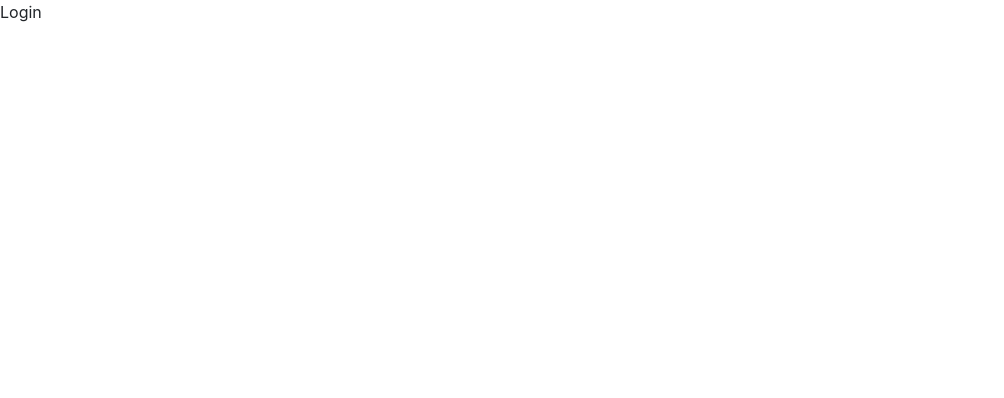
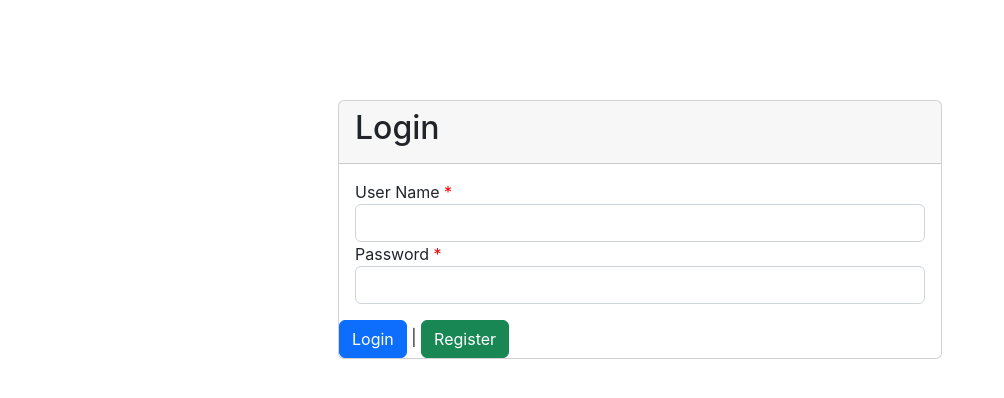
Before and after one commit to stephanygrace/signup-login_reactjs, a React (Create React App) app: page /login in a window 1280 px wide. Shown: the top 398 px of the page, without its empty margins (0-1004 px from the left). Built offline with nearby package versions, Linux system fonts and the light colour scheme; the HTML template or start-up script is replaced by a standard one.

Commit message:
add login and session

```diff
--- a/db.json
+++ b/db.json
@@ -2,48 +2,10 @@
   "user": [
     {},
     {
-      "id": "dsdasd",
-      "name": "",
-      "pass": "",
-      "email": "",
-      "phone": "",
-      "country": "",
-      "address": "",
-      "gender": "male"
-    },
-    {
-      "id": "asdasdas",
-      "name": "adsa@fasdasd",
-      "pass": "asdasdas",
-      "email": "asdasd@afasfas",
-      "phone": "asdasd",
-      "address": "asdasd",
-      "gender": "female"
-    },
-    {
-      "id": "asdasdasasdasd",
-      "name": "adsa@fasdasd",
-      "pass": "asdasdas",
-      "email": "asdasd@afasfas",
-      "phone": "asdasd",
-      "address": "asdasd",
-      "gender": "female"
-    },
-    {
-      "id": "dave",
-      "name": "david",
-      "pass": "asdasdas",
-      "email": "asdfafs@gmaildsa",
-      "phone": "09765",
-      "country": "",
-      "address": "Talisay",
-      "gender": "male"
-    },
-    {
-      "id": "dasd",
-      "name": "asd",
-      "pass": "dsa",
-      "email": "dasdasd@ad.com",
+      "id": "admin",
+      "name": "admin",
+      "pass": "admin",
+      "email": "admin@mail.com",
       "phone": "",
       "country": "",
       "address": "",
--- a/src/App.css
+++ b/src/App.css
@@ -32,6 +32,13 @@
   color: red;
 }
 
+.header {
+  width: 100%;
+  background-color: blue;
+  color: #fff;
+  padding: 1%;
+}
+
 app-check {
   height: 20px;
   width: 20px;
--- a/src/Home.js
+++ b/src/Home.js
@@ -1,4 +1,29 @@
+import { useEffect } from "react";
+import { Link, useNavigate } from "react-router-dom";
+
 const Home = () => {
-  return <h1>Welcome to the Zoo</h1>;
+  const navigate = useNavigate();
+  useEffect(() => {
+    let username = sessionStorage.getItem("username");
+    if (username === "" || username === null) {
+      navigate("/login");
+    }
+  });
+
+  return (
+    <div>
+      <div className="header">
+        <Link to={"/"} style={{ color: "white" }}>
+          Home
+        </Link>
+        <Link to={"/login"} style={{ color: "white", float: "right" }}>
+          Logout
+        </Link>
+      </div>
+      <h1 className="text-center" style={{ paddingTop: 50 }}>
+        Welcome to the Zoo
+      </h1>
+    </div>
+  );
 };
 export default Home;
--- a/src/Login.js
+++ b/src/Login.js
@@ -1,5 +1,102 @@
+import { useEffect, useState } from "react";
+import { Link, useNavigate } from "react-router-dom";
+import { toast } from "react-toastify";
+
 const Login = () => {
-  return <div>Login</div>;
+  const [username, usernameUpdate] = useState("");
+  const [password, passwordUpdate] = useState("");
+
+  const navigate = useNavigate();
+
+  useEffect(() => {
+    sessionStorage.clear();
+  });
+
+  const ProceedLogin = (e) => {
+    e.preventDefault();
+    if (validate()) {
+      fetch("http://localhost:8000/user/" + username)
+        .then((res) => {
+          return res.json();
+        })
+        .then((response) => {
+          if (Object.keys(response).length === 0) {
+            toast.error("Please Enter Valid username");
+          } else {
+            if (response.pass === password) {
+              toast.success("Login Success");
+              sessionStorage.setItem("username", username);
+              navigate("/");
+            } else {
+              toast.error("Please Enter Valid Credentials");
+            }
+          }
+        })
+        .catch((err) => {
+          toast.error(`Failed: ${err.message}`);
+        });
+    }
+  };
+
+  const validate = () => {
+    let result = true;
+    if (username === "" || username === null) {
+      result = false;
+      toast.warning("Please enter Username");
+    }
+    if (password === "" || password === null) {
+      result = false;
+      toast.warning("Please enter Password");
+    }
+    return result;
+  };
+
+  return (
+    <div className="row" style={{ paddingTop: 100 }}>
+      <div className="offset-lg-3 col-lg-6">
+        <form className="container" onSubmit={ProceedLogin}>
+          <div className="card">
+            <div className="card-header">
+              <h2>Login</h2>
+            </div>
+            <div className="card-body">
+              <div className="form-group">
+                <label>
+                  User Name <span className="errmsg">*</span>
+                </label>
+                <input
+                  value={username}
+                  onChange={(e) => usernameUpdate(e.target.value)}
+                  type="text"
+                  className="form-control"
+                />
+              </div>
+              <div className="form-group">
+                <label>
+                  Password <span className="errmsg">*</span>
+                </label>
+                <input
+                  value={password}
+                  onChange={(e) => passwordUpdate(e.target.value)}
+                  type="password"
+                  className="form-control"
+                />
+              </div>
+            </div>
+            <div className="footer">
+              <button type="submit" className="btn btn-primary">
+                Login
+              </button>{" "}
+              |{" "}
+              <Link className="btn btn-success" to={"/register"}>
+                Register
+              </Link>
+            </div>
+          </div>
+        </form>
+      </div>
+    </div>
+  );
 };
 
 export default Login;
--- a/src/Register.js
+++ b/src/Register.js
@@ -56,7 +56,7 @@ const Register = () => {
       })
         .then((res) => {
           toast.success("Registered Successfully");
-          navigate("/");
+          navigate("/login");
         })
         .catch((err) => {
           toast.error(`Failed: ${err.message}`);
@@ -66,11 +66,11 @@ const Register = () => {
 
   return (
     <div>
-      <div className="offset-lg-3 col-lg-6">
+      <div className="offset-lg-3 col-lg-6" style={{ paddingTop: 100 }}>
         <form className="container" onSubmit={handleSubmit}>
           <div className="card">
             <div className="card-header">
-              <h1>Welcome to the Xoo</h1>
+              <h1>Register</h1>
             </div>
             <div className="card-body">
               <div className="row">
```
